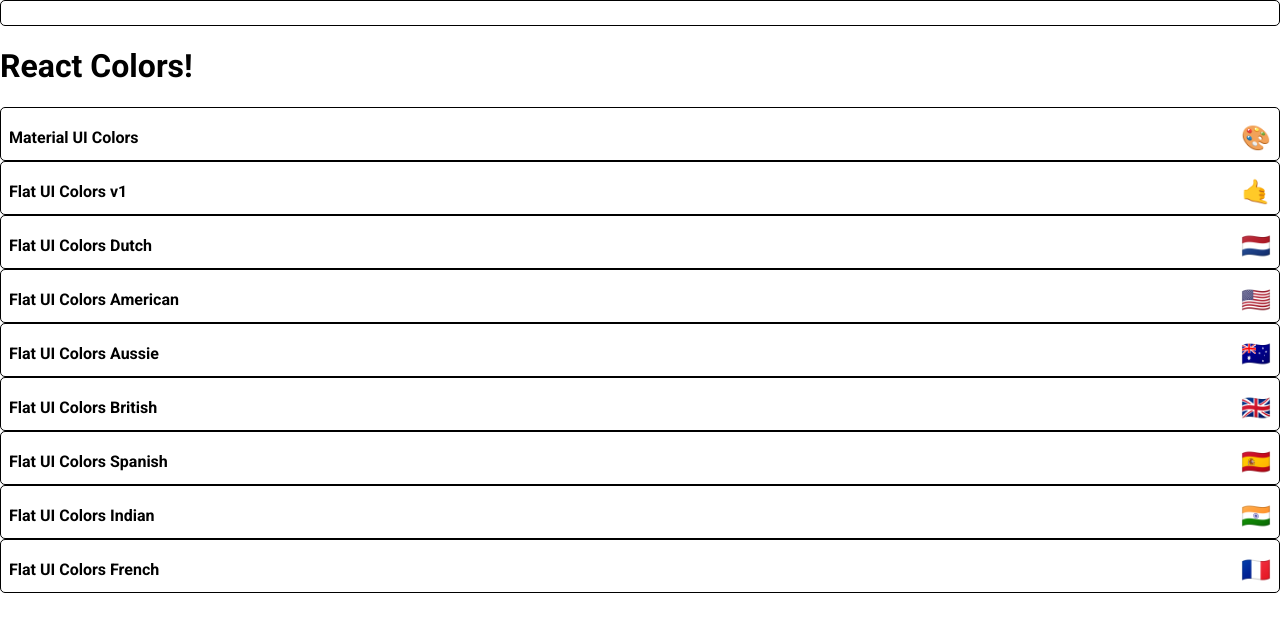
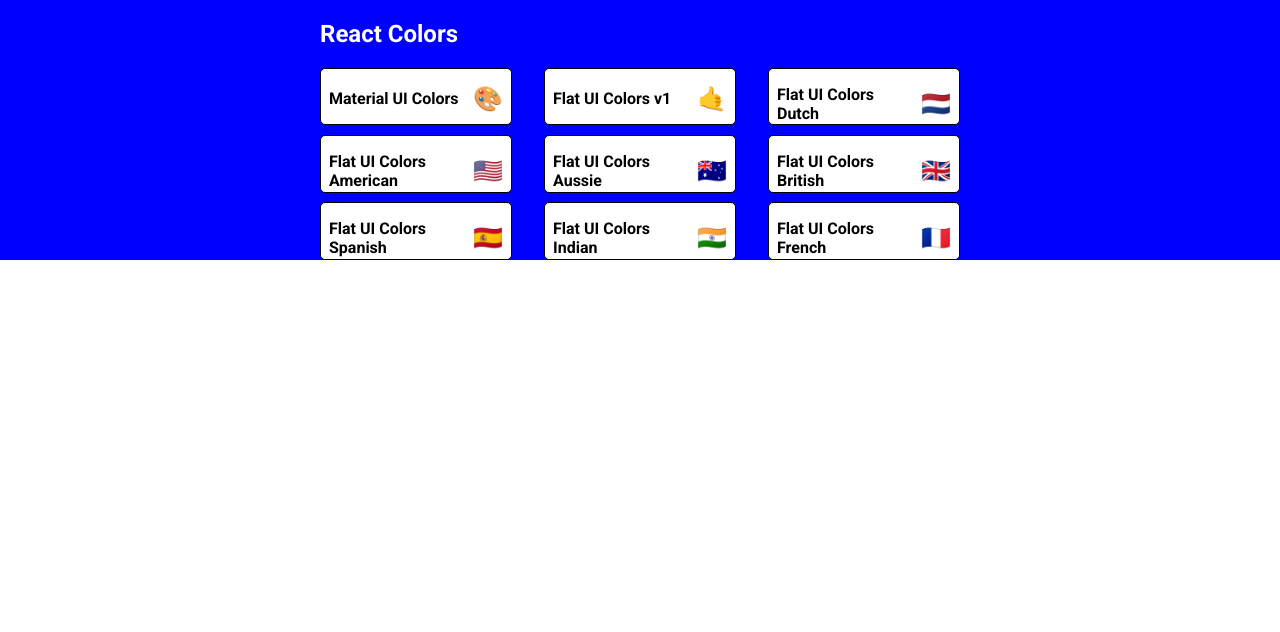
Before and after one commit to gabrielantony/Color-Palette, a React (Create React App) app: page / in a window 1280 px wide. Shown: the top 632 px of the page. Built offline with nearby package versions, Linux system fonts and the light colour scheme.

Commit message:
Start stying PaletteList withStyles

```diff
--- a/src/PaletteList.js
+++ b/src/PaletteList.js
@@ -1,21 +1,59 @@
 import React, { Component } from 'react';
 import MiniPalette from "./MiniPalette"
+import { withStyles } from "@material-ui/styles";
 import { Link } from "react-router-dom";
+import { height } from '@material-ui/system';
+
+const styles = {
+    root: {
+        backgroundColor: "blue",
+        height:"100",
+        display: "flex",
+        alignItems: "flex-start",
+        justifyContent: "center"
+    },
+    container: {
+        width: "50%",
+        display: "flex",
+        alignItems: "flex-start",
+        flexDirection: "column",
+        flexWrap: "wrap",
+        color: "white"
+    },
+    nav: {
+        display: "flex",
+        width: "100%",
+        justiyContent: "space-between"
+    },
+    palettes: {
+        boxSizing: "border-box",
+        width: "100%",
+        display: "grid",
+        gridTemplateColumns: "repeat(3, 30%)",
+        gridGap: "5%"
+    }
+};
+
 
 class PaletteList extends Component {
     render() {
-        const { palettes } = this.props;
+        const { palettes, classes } = this.props;
         return (
-            <div>
-                <MiniPalette />
-                <h1>React Colors!</h1>
-                {palettes.map(palette => (
-                    <MiniPalette {...palette}/>
-                ))}
+            <div className={classes.root}>
+                <div className={classes.container}>
+                <nav className={classes.nav}>
+                    <h1>React Colors</h1>
+                </nav>
+                <div className={classes.palettes}>
+                    {palettes.map(palette => (
+                        <MiniPalette {...palette} />
+                    ))}
+                </div>
+                </div>
             </div>
         );
     }
 }
 
 
-export default PaletteList;
+export default withStyles(styles)(PaletteList);
```
